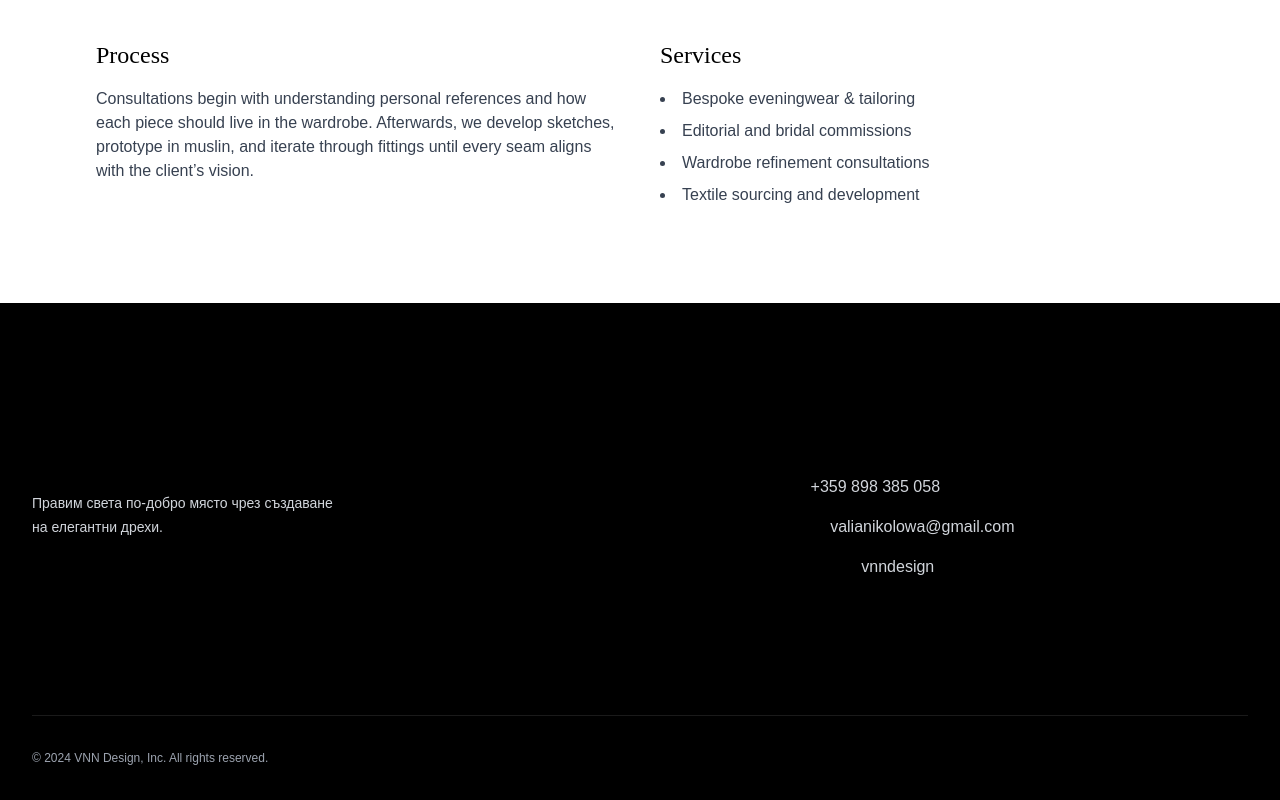
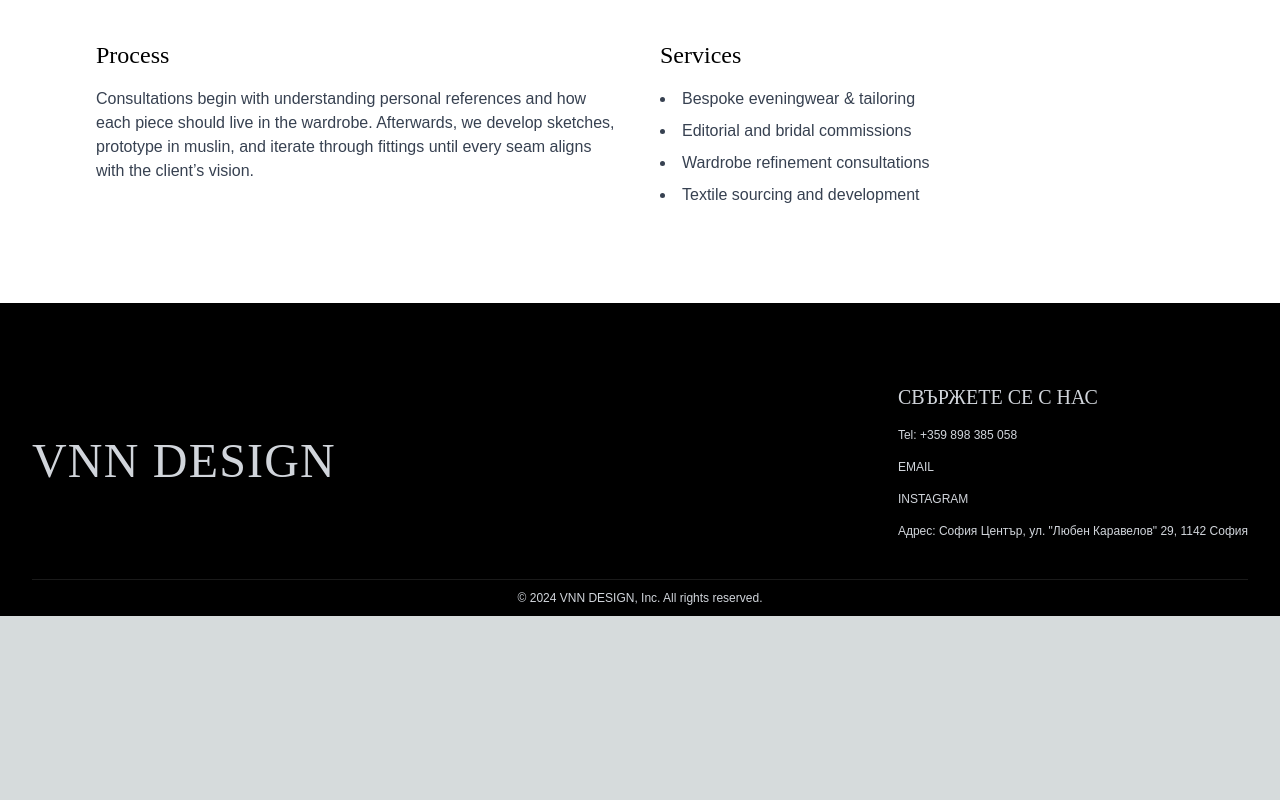
Before and after one commit to vselllena/VNN, a Next.js app in the folder vnn/: page /about in a window 1280 px wide. Shown: the part 830-1630 px from the top of the page. After the commit the page ends 1446 px from the top, so only its background shows below. Built offline with nearby package versions, Linux system fonts and the light colour scheme.

Commit message:
refactor Footer component: update translations for consistency, enhance styling, and improve layout for better user experience

```diff
--- a/vnn/src/app/components/Footer.tsx
+++ b/vnn/src/app/components/Footer.tsx
@@ -7,10 +7,8 @@ export default function Footer() {
 
   const translations = {
     en: {
-      title: "VNN Design",
-      description:
-        "Making the world a better place through constructing elegant clothes.",
-      contactUs: "Contact us:",
+      title: "VNN DESIGN",
+      contactUs: "CONTACT US",
       phone: "Tel: +359 898 385 058",
       email: "Email: valianikolowa@gmail.com",
       instagram: "Instagram: vnndesign",
@@ -18,10 +16,8 @@ export default function Footer() {
       copyright: "&copy; 2024 VNN Design, Inc. All rights reserved.",
     },
     bg: {
-      title: "VNN Design",
-      description:
-        "Правим света по-добро място чрез създаване на елегантни дрехи.",
-      contactUs: "Свържете се с нас:",
+      title: "VNN DESIGN",
+      contactUs: "СВЪРЖЕТЕ СЕ С НАС",
       phone: "Тел: +359 898 385 058",
       email: "Имейл: valianikolowa@gmail.com",
       instagram: "Инстаграм: vnndesign",
@@ -33,20 +29,15 @@ export default function Footer() {
   const t = translations[language];
 
   return (
-    <footer aria-labelledby="footer-heading" className="bg-black">
+    <footer aria-labelledby="footer-heading" className="bg-black text-gray-300">
       <h2 id="footer-heading" className="sr-only">
         Footer
       </h2>
-      <div className="mx-auto max-w-[110rem] px-6 pb-8 pt-16 sm:pt-24 lg:px-8 lg:pt-32">
-        <div className="flex flex-col lg:flex-row justify-between">
-          <div className="space-y-8">
-            <span className="font-serif text-xl">{t.title}</span>
-            <p className="text-sm leading-6 max-w-xs text-gray-300 font-sans">
-              {t.description}
-            </p>
+      <div className="mx-auto max-w-[110rem] px-6 sm:pt-24 lg:px-8 lg:pt-20">
+        <div className="flex flex-col lg:flex-row space-x-10 justify-between items-center pb-10">
+            <span className="text-2xl md:text-5xl uppercase font-thin font-serif tracking-wide text-center">{t.title}</span>
             <div className="flex space-x-6"></div>
-          </div>
-          <div className="flex flex-col space-y-4 text-base">
+          <div className="flex flex-col space-y-4 text-xs">
             <span className="font-serif text-xl">{t.contactUs}</span>
             <span>
               Tel:{" "}
@@ -58,33 +49,31 @@ export default function Footer() {
               </a>
             </span>
             <span>
-              Email:{" "}
               <a
                 href="mailto:valianikolowa@gmail.com"
                 className="text-gray-300 hover:underline"
               >
-                valianikolowa@gmail.com
+                EMAIL
               </a>
             </span>
             <span>
-              Instagram:{" "}
               <a
                 href="https://www.instagram.com/vnndesign"
                 target="_blank"
                 rel="noopener noreferrer"
-                className="text-gray-300 hover:underline"
+                className="text-gray-300 hover:underline "
               >
-                vnndesign
+                INSTAGRAM
               </a>
             </span>
             <span>{t.address}</span>
           </div>
         </div>
-        <div className="mt-16 border-t border-white/10 pt-8 sm:mt-20 lg:mt-24">
-          <p className="text-xs leading-5 text-gray-400">
-            &copy; 2024 VNN Design, Inc. All rights reserved.
+        <section className="snap-start snap-always py-2 border-t border-white/10 pt-2 flex items-center justify-center">
+          <p className="text-xs leading-5 text-center text-gray-300">
+            &copy; 2024 VNN DESIGN, Inc. All rights reserved.
           </p>
-        </div>
+        </section>
       </div>
     </footer>
   );
```
